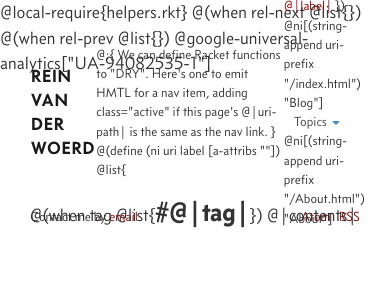
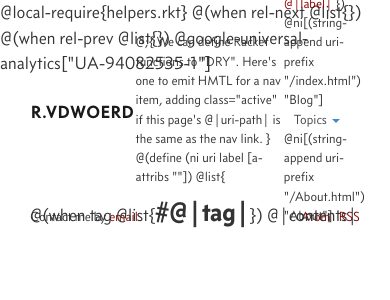
Before and after one commit to goudreinette/blog, a PHP site: page /_src/page-template.html in a window 390 px wide. Shown: the top 300 px of the page. Run offline with PHP 8.4, Linux system fonts and the light colour scheme.

Commit message:
(mobile) styling

```diff
--- a/_src/page-template.html
+++ b/_src/page-template.html
@@ -33,7 +33,8 @@
       <div class="container">
         <div class="navbar-header">
           <a href="@|uri-prefix|/index.html" class="navbar-brand">
-            REIN VAN DER WOERD
+            <span class="full">REIN VAN DER WOERD</span>
+            <span class="short">R.VDWOERD</span>
             <!--λ.rein.vdwoerd-->
           </a>
         </div>
--- a/css/custom.css
+++ b/css/custom.css
@@ -47,6 +47,7 @@ article.index h2 a:hover {
     border-bottom: none;
     padding-right: 5px;
     margin-left: auto;
+    /* margin-right: auto; */
     border: none;
     margin-top: 20px;
 }
@@ -74,14 +75,18 @@ article.index h2 a:hover {
         line-height: 24px;
     }
 
+    .navbar-brand .full {
+        display: none !important;
+    }
+
+    .navbar-brand .short {
+        display: inline !important;
+    }
+
+
     .navbar-toggle {
         position: absolute;
         right: 0;
-    }
-
-
-    .nav {
-        padding-top: 5px !important;
     }
 
     pre {
@@ -92,6 +97,8 @@ article.index h2 a:hover {
     }
 }
 
+
+/* Nav */
 a.navbar-brand {
     font-weight: bold;
     background: none;
@@ -100,6 +107,14 @@ a.navbar-brand {
     font-weight: 600;
     color: rgba(0, 0, 0, 0.9) !important;
     font-family: 'Concourse' !important;
+}
+
+.navbar-brand .full {
+    display: inline;
+}
+
+.navbar-brand .short {
+    display: none;
 }
 
 ul.nav.navbar-nav {
```
